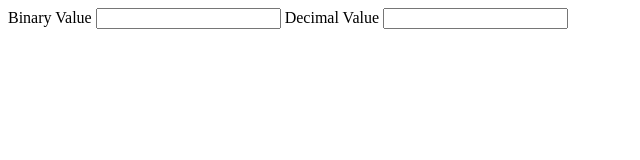
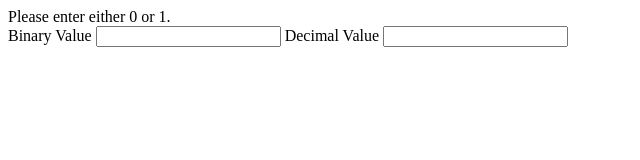
Before and after one commit to davelilleystone/bin2dec, a plain HTML site: page index.html in a window 1280 px wide. Shown: the whole page, without its empty margins (0-640 px from the left). Drawn offline with Linux system fonts and the light colour scheme.

Commit message:
add error message div

```diff
--- a/index.html
+++ b/index.html
@@ -9,6 +9,9 @@
   </head>
   <body>
     <main class="container">
+      <div class="error-message hidden">
+        <span>Please enter either 0 or 1.</span>
+      </div>
       <label for="binary-input">Binary Value</label>
       <input type="text" id="binary-input" maxlength="8" />
       <label for="decimal-output">Decimal Value</label>
```
